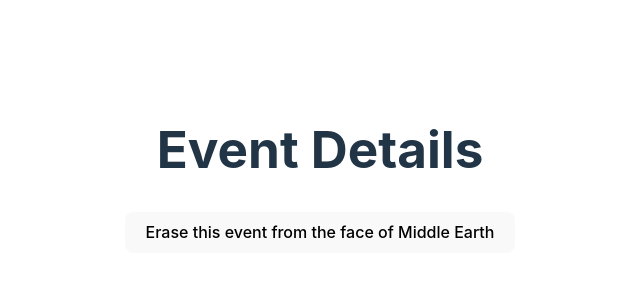
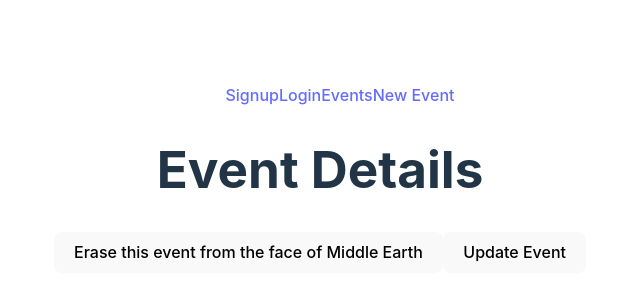
Before and after one commit to sophiaziesch/mordor-mingle-frontend, a React (Vite) app: page /events/1 in a window 1280 px wide. Shown: the part 230-530 px from the top of the page, without its empty margins (320-960 px from the left). Built offline with nearby package versions, Linux system fonts and the light colour scheme; no server answers.

Commit message:
Added a navbar and an update button in eventDetails

```diff
--- a/src/App.jsx
+++ b/src/App.jsx
@@ -6,13 +6,22 @@ import LoginPage from "./pages/LoginPage";
 import SignupPage from "./pages/SignupPage";
 import UserProfilePage from "./pages/UserProfilePage";
 import UpdateProfilePage from "./pages/UpdateProfilePage";
-import { Route, Routes } from "react-router-dom";
+import { Link, Route, Routes } from "react-router-dom";
 import UpdateEvent from "./pages/UpdateEvent";
 import NewEvent from "./pages/NewEvent";
 
 function App() {
   return (
     <>
+      <nav>
+        <ul>
+          <Link to="/signup">Signup</Link>
+          <Link to="/login">Login</Link>
+          <Link to="/events">Events</Link>
+          <Link to="/events/new">New Event</Link>
+        </ul>
+      </nav>
+
       <Routes>
         <Route path="/" element={<HomePage />} />
         <Route path="/signup" element={<SignupPage />} />
@@ -22,7 +31,7 @@ function App() {
         <Route path="/events/:eventId/update" element={<UpdateEvent />} />
         <Route path="/events/new" element={<NewEvent />} />
         <Route path="/:userId" element={<UserProfilePage />} />
-				<Route path="/:userId/update" element={<UpdateProfilePage />} />
+        <Route path="/:userId/update" element={<UpdateProfilePage />} />
       </Routes>
     </>
   );
--- a/src/pages/EventsDetailsPage.jsx
+++ b/src/pages/EventsDetailsPage.jsx
@@ -1,6 +1,6 @@
 import axios from "axios";
 import { useEffect, useState } from "react";
-import { useNavigate, useParams } from "react-router-dom";
+import { Link, useNavigate, useParams } from "react-router-dom";
 
 const EventDetailsPage = () => {
   const { eventId } = useParams();
@@ -48,8 +48,11 @@ const EventDetailsPage = () => {
       <button type="button" onClick={handleDelete}>
         Erase this event from the face of Middle Earth
       </button>
+
+      <Link to={`/events/${eventId}/update`}>
+        <button type="button">Update Event</button>
+      </Link>
     </>
   );
 };
-
 export default EventDetailsPage;
--- a/src/pages/NewEvent.jsx
+++ b/src/pages/NewEvent.jsx
@@ -10,14 +10,14 @@ const NewEvent = () => {
 
   const [selectedLocation, setSelectedLocation] = useState("");
   const [locationOptions, setLocationOptions] = useState([]);
-  const [username, setUsername] = useState(""); // Add userName state
+  const [userId, setUserId] = useState(""); // Add userName state
 
   const getUserId = async (token) => {
     const { data } = await axios.get("http://localhost:5005/api/getUser", {
       headers: { authorization: `Bearer ${token}` },
     });
     console.log(data);
-    setUsername(data);
+    setUserId(data);
   };
 
   useEffect(() => {
@@ -48,10 +48,11 @@ const NewEvent = () => {
     try {
       event.preventDefault();
       const newEvent = {
-        title: title,
+        title,
         description,
         date,
         location: selectedLocation,
+        //userId
       };
 
       const response = await fetch("http://localhost:5005/api/events", {
```
